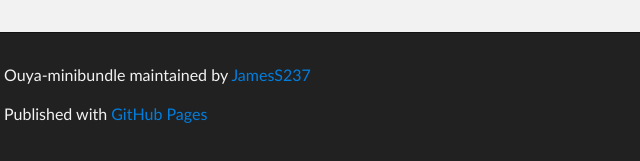
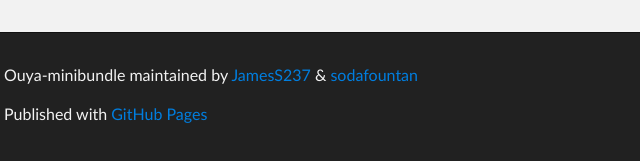
Before and after one commit to JamesS237/ouya-minibundle, a plain HTML site: page index.html in a window 1280 px wide. Shown: the part 351-512 px from the top of the page, 316-956 px from the left. Drawn offline with Linux system fonts and the light colour scheme.

Commit message:
Update index.html

```diff
--- a/index.html
+++ b/index.html
@@ -8,7 +8,7 @@
 
     <link rel="stylesheet" type="text/css" media="screen" href="stylesheets/stylesheet.css">
 
-    <title>Ouya-minibundle</title>
+    <title>Ouya Mini Bundle</title>
   </head>
 
   <body>
@@ -40,7 +40,7 @@
     <!-- FOOTER  -->
     <div id="footer_wrap" class="outer">
       <footer class="inner">
-        <p class="copyright">Ouya-minibundle maintained by <a href="https://github.com/JamesS237">JamesS237</a></p>
+        <p class="copyright">Ouya-minibundle maintained by <a href="https://github.com/JamesS237">JamesS237</a> & <a href="https://github.com/sodafountan">sodafountan</a></p>
         <p>Published with <a href="http://pages.github.com">GitHub Pages</a></p>
       </footer>
     </div>
```
